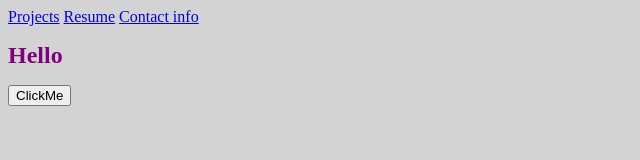
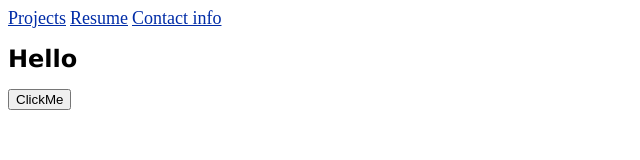
Before and after one commit to rahul-ankamreddi/MyWebsite, a plain HTML site: page index.html in a window 1280 px wide. Shown: the whole page, without its empty margins (0-640 px from the left). Drawn offline with Linux system fonts and the light colour scheme.

Commit message:
modified

```diff
--- a/CSS/styles.css
+++ b/CSS/styles.css
@@ -1,4 +1,14 @@
 h1 {
-  color: purple;
+  color: rgb(0, 0, 0);
+  font-family: "Lucida Sans";
   font-size: 1.5em;
 }
+
+a {
+  color: #002ca7;
+  font-size: large;
+}
+
+.bg-color {
+  background-color: rgb(255, 255, 255);
+}
--- a/index.html
+++ b/index.html
@@ -8,7 +8,7 @@
     <link rel="stylesheet" href="./CSS/styles.css" />
   </head>
 
-  <body style="background-color: lightgrey">
+  <body class="bg-color">
     <a href="./about.html">Projects</a>
     <a href="./about.html">Resume</a>
     <a href="./about.html">Contact info</a>
```
